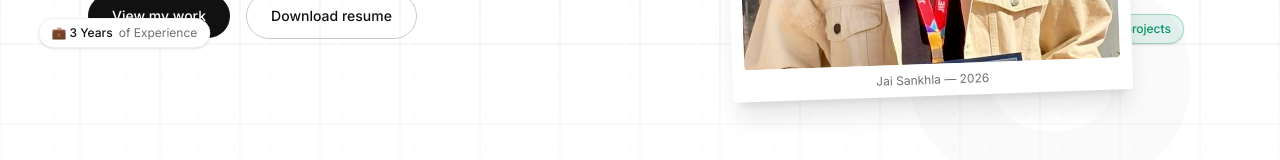
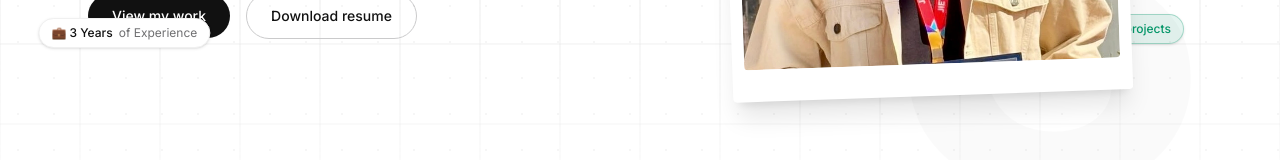
Before and after one commit to Jai-Sankhla/portfolio-website, a Next.js app: page / in a window 1280 px wide. Shown: the part 516-676 px from the top of the page. Built offline with nearby package versions, Linux system fonts and the light colour scheme.

Commit message:
remove polaroid caption from hero section

```diff
--- a/src/components/HeroSection.tsx
+++ b/src/components/HeroSection.tsx
@@ -183,11 +183,8 @@ export default function HeroSection() {
                   placeholder="blur"
                   blurDataURL={BLUR_DATA_URL}
                 />
-              </div>
-              <p className="absolute bottom-2 left-1/2 -translate-x-1/2 text-xs font-[family-name:var(--font-caveat)] text-[#707072]">
-                {site.name} &mdash; {new Date().getFullYear()}
-              </p>
-            </motion.div>
+            </div>
+          </motion.div>
           </div>
         </div>
 
```
